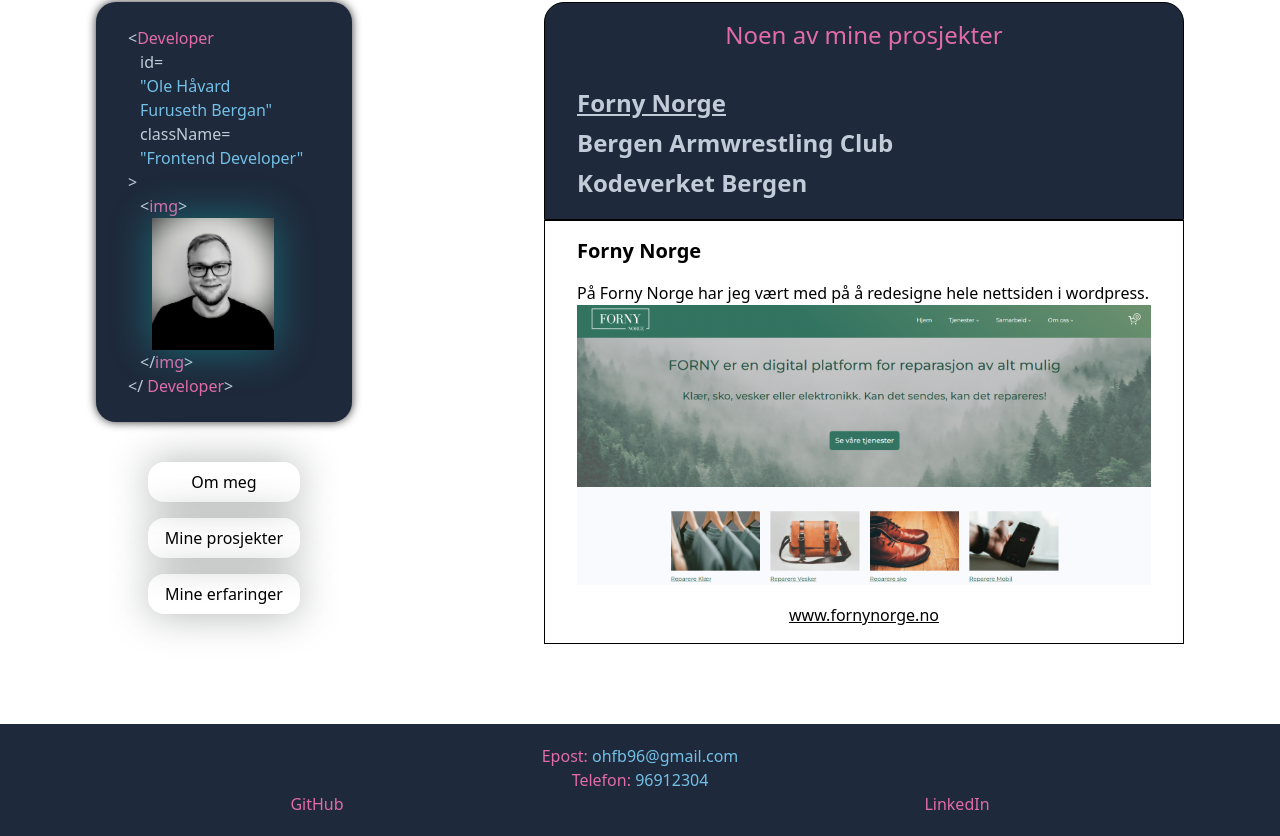
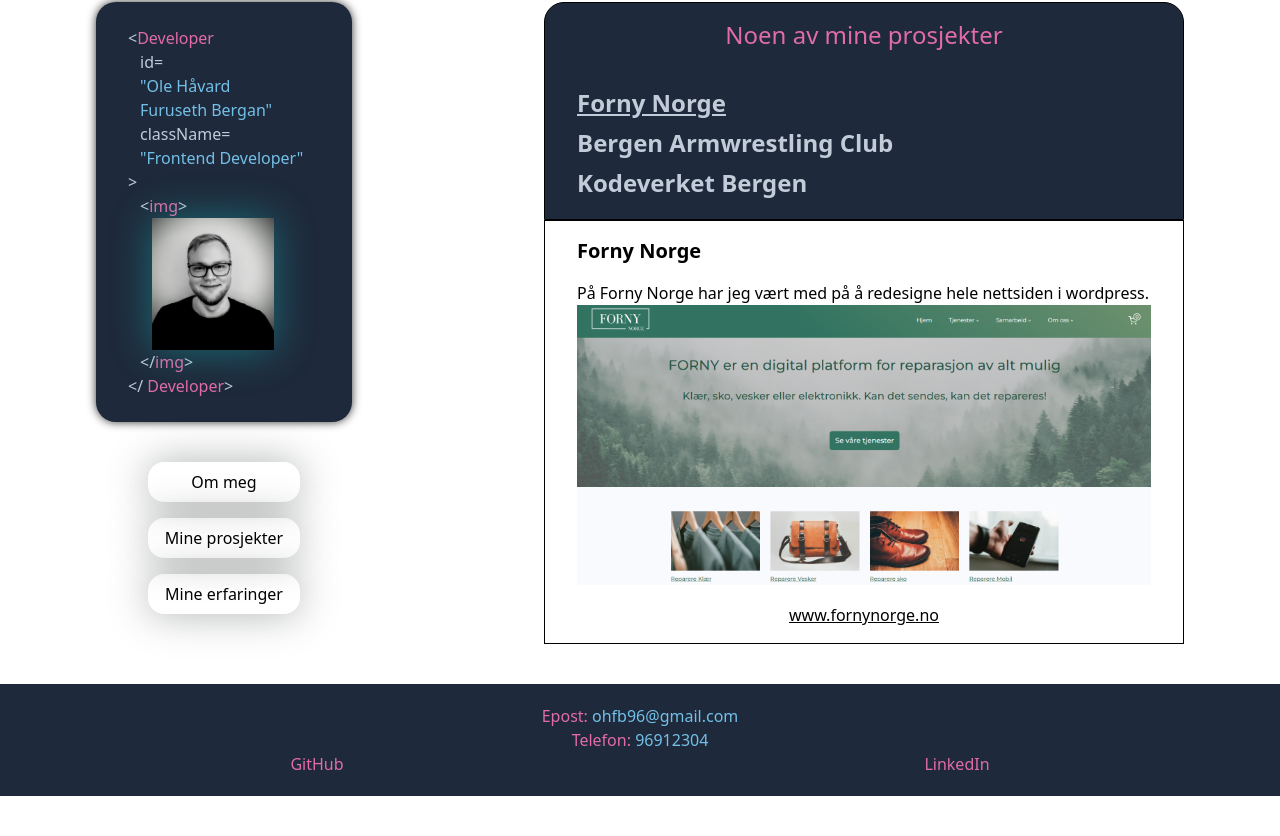
Before and after one commit to OleKoderNo/portofolio-with-tailwind, a Next.js app: page / in a window 1280 px wide. Shown: the part 162-998 px from the top of the page. After the commit the page ends 958 px from the top, so only its background shows below. Built offline with nearby package versions, Linux system fonts and the light colour scheme.

Commit message:
changed footer margin

```diff
--- a/components/footer.js
+++ b/components/footer.js
@@ -8,7 +8,7 @@ import Image from "next/image"
 export default function Footer() {
     return (
         <footer
-            className="py-5 mt-20 text-center bg-cardBG text-pinkText"
+            className="py-5 mt-10 text-center bg-cardBG text-pinkText"
         >
             <p>
                 Epost: <span className=" text-blueText">
```
